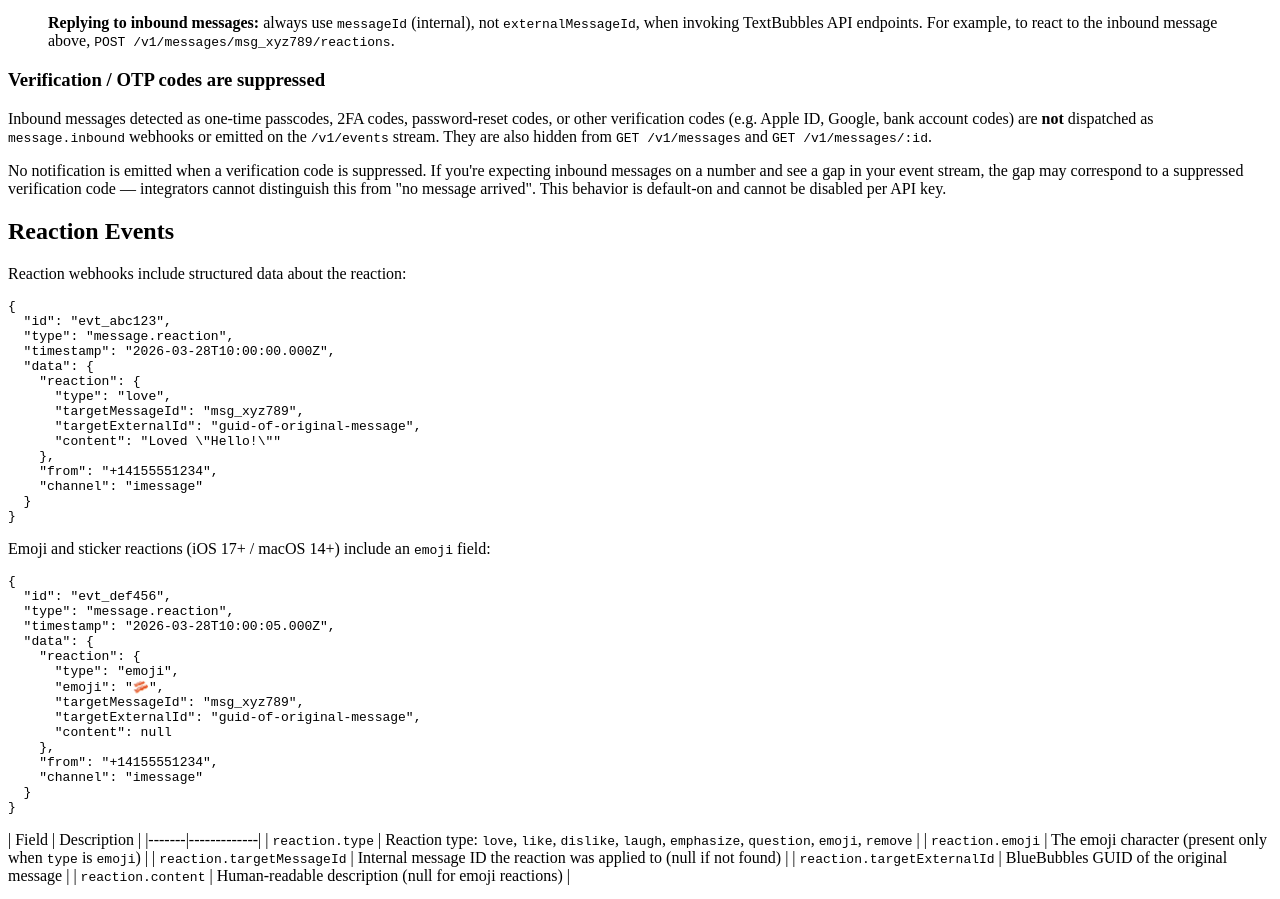
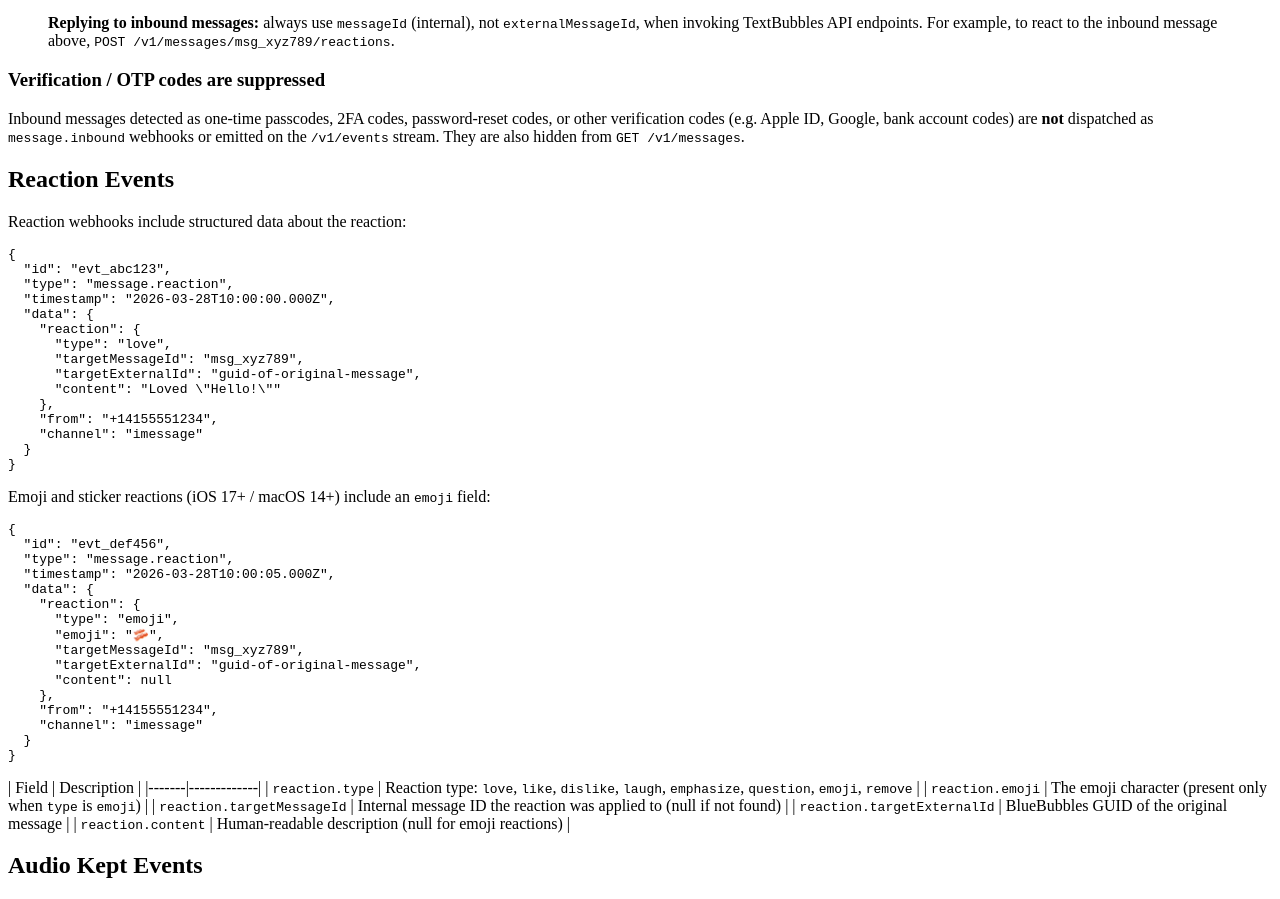
Before and after one commit to textbubbles/docs, a Next.js app: page /webhooks/events in a window 1280 px wide. Shown: the part 2507-3406 px from the top of the page. Built offline with nearby package versions, Linux system fonts and the light colour scheme.

Commit message:
Update webhook documentation for verification codes
Clarified that verification codes are hidden from certain API endpoints and no notifications are emitted for suppressed codes.

```diff
--- a/pages/webhooks/events.mdx
+++ b/pages/webhooks/events.mdx
@@ -191,9 +191,7 @@ Delivery-status events (`message.sent`, `message.delivered`, `message.read`, `me
 
 ### Verification / OTP codes are suppressed
 
-Inbound messages detected as one-time passcodes, 2FA codes, password-reset codes, or other verification codes (e.g. Apple ID, Google, bank account codes) are **not** dispatched as `message.inbound` webhooks or emitted on the `/v1/events` stream. They are also hidden from `GET /v1/messages` and `GET /v1/messages/:id`.
-
-No notification is emitted when a verification code is suppressed. If you're expecting inbound messages on a number and see a gap in your event stream, the gap may correspond to a suppressed verification code — integrators cannot distinguish this from "no message arrived". This behavior is default-on and cannot be disabled per API key.
+Inbound messages detected as one-time passcodes, 2FA codes, password-reset codes, or other verification codes (e.g. Apple ID, Google, bank account codes) are **not** dispatched as `message.inbound` webhooks or emitted on the `/v1/events` stream. They are also hidden from `GET /v1/messages`.
 
 ## Reaction Events
 
```
